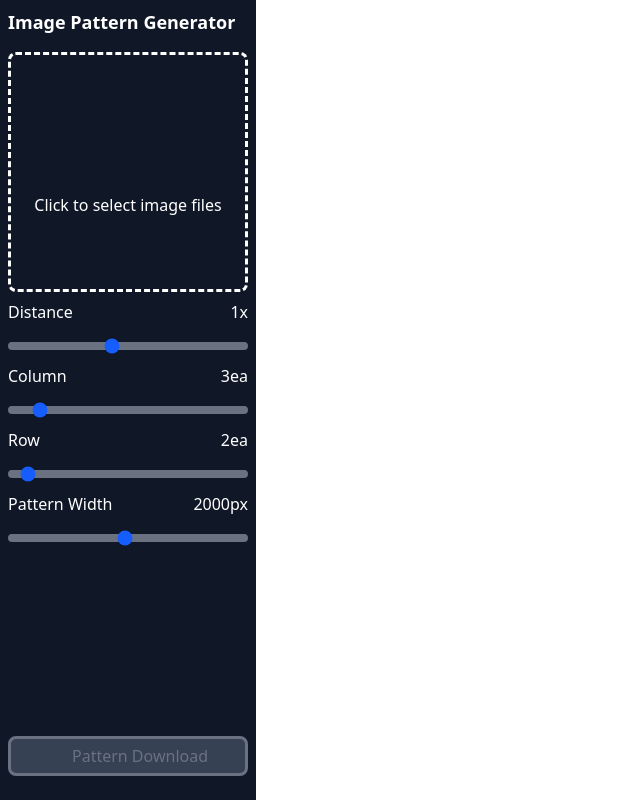
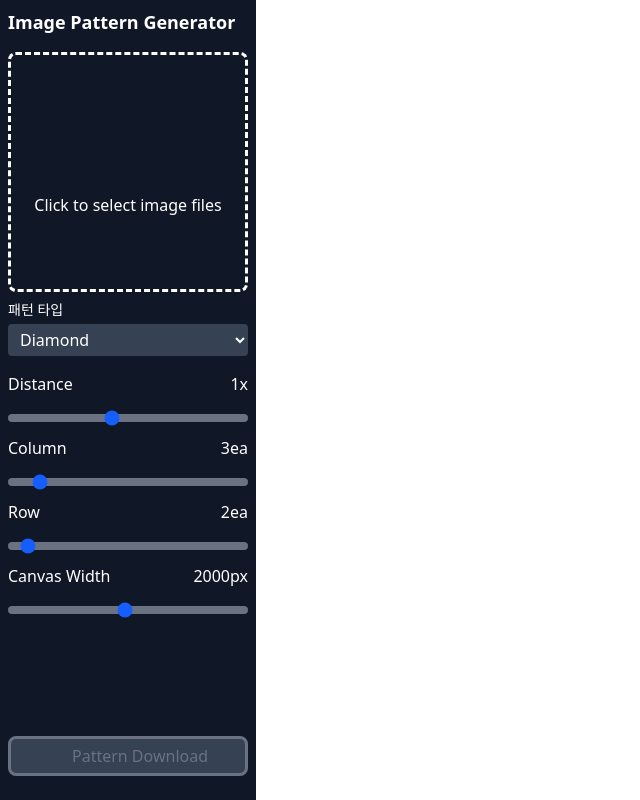
Before and after one commit to 2jiho/PatternGenerator, a SvelteKit app: page / in a window 1280 px wide. Shown: the whole page, without its empty margins (0-640 px from the left). Built offline with nearby package versions, Linux system fonts and the light colour scheme; some icons are missing.

Commit message:
feat: 패턴 종류 선택기 구현

```diff
--- a/src/lib/patternGenerator/diamond.ts
+++ b/src/lib/patternGenerator/diamond.ts
@@ -1,11 +1,20 @@
-async function diamondPatternGenerator(
-  source: ImageBitmap | undefined,
-  distance: number,
-  col: number,
-  row: number,
-  canvasWidth: number,
-): Promise<ImageBitmap | undefined> {
-  if (!source) return;
+import { PatternGenerator } from "$lib/patternGenerator";
+
+export class DiamondPatternGenerator extends PatternGenerator {
+  constructor() {
+    super([
+      { id: "distance", label: "Distance", min: -0.5, max: 3, step: 0.1, unit: "x", default: 1 },
+      { id: "col", label: "Column", min: 1, max: 20, step: 1, unit: "ea", default: 3 },
+      { id: "row", label: "Row", min: 1, max: 20, step: 1, unit: "ea", default: 2 },
+    ]);
+  }
+  async generate(source: ImageBitmap, paramValues: {}): Promise<ImageBitmap> {
+    const { distance, col, row, canvasWidth } = paramValues as {
+      distance: number;
+      col: number;
+      row: number;
+      canvasWidth: number;
+    };
     // 이미지 크기 및 캔버스 설정
     const { width: imgWidth, height: imgHeight } = source;
     const canvasHeight = ((imgHeight / imgWidth) * canvasWidth * row) / col;
@@ -38,7 +47,6 @@ async function diamondPatternGenerator(
 
       // 캔버스 범위 검사: yPosition 값에 따라 전체 행을 건너뛸 수 있음
       if (yPosition + scaledHeight < 0 || yPosition > canvasHeight) continue;
-
       for (let colIndex = 0; colIndex <= (isEvenRow ? col - 1 : col); colIndex++) {
         const xPosition = startX + colIndex * offsetX;
         if (xPosition + scaledWidth < 0 || xPosition > canvasWidth) continue;
@@ -47,5 +55,4 @@ async function diamondPatternGenerator(
     }
     return createImageBitmap(offscreenCanvas);
   }
-
-export default diamondPatternGenerator;
+}
--- /dev/null
+++ b/src/lib/patternGenerator/index.ts
@@ -0,0 +1,19 @@
+export interface ParamConfig {
+  id: string;
+  label: string;
+  min: number;
+  max: number;
+  step: number;
+  unit: string;
+  default: number;
+}
+
+export abstract class PatternGenerator {
+  readonly params: ParamConfig[];
+
+  constructor(params: ParamConfig[]) {
+    this.params = params;
+  }
+
+  abstract generate(image: ImageBitmap, paramValues: {}): Promise<ImageBitmap>;
+}
--- a/src/routes/+page.svelte
+++ b/src/routes/+page.svelte
@@ -1,19 +1,36 @@
 <script lang="ts">
+  import { onMount } from "svelte";
   import { ImageSolid } from "svelte-awesome-icons";
 
   import Slider from "$lib/components/Slider.svelte";
   import ImageSelector from "$lib/components/ImageSelector.svelte";
   import DownloadButton from "$lib/components/DownloadButton.svelte";
-  import patternGenerator from "$lib/patternGenerator/diamond";
+  import { DiamondPatternGenerator } from "$lib/patternGenerator/diamond";
 
-  let distance = 1;
-  let col = 3;
-  let row = 2;
-  let patternWidth = 2000;
+  const patternGenerators = { diamond: new DiamondPatternGenerator() };
 
   let imageBitmap: ImageBitmap;
   let patternImageBitmap: ImageBitmap | undefined;
   let patternCanvas: HTMLCanvasElement;
+
+  type PatternKey = keyof typeof patternGenerators;
+  let selectedPatternKey: PatternKey;
+  let selectedGenerator: (typeof patternGenerators)[PatternKey];
+  let patternParams: (typeof patternGenerators)[PatternKey]["params"];
+  $: if (selectedPatternKey) {
+    selectedGenerator = patternGenerators[selectedPatternKey];
+    patternParams = selectedGenerator.params;
+    patternParams.forEach((param) => {
+      paramValues[param.id] = param.default;
+    });
+    paramValues["canvasWidth"] = 2000;
+  }
+
+  let paramValues: Record<string, number> = {};
+
+  onMount(() => {
+    selectedPatternKey = "diamond";
+  });
 
   $: if (patternCanvas && patternImageBitmap) {
     patternCanvas.width = patternImageBitmap.width;
@@ -26,9 +43,18 @@
 
   $: {
     (async () => {
-      patternImageBitmap = await patternGenerator(imageBitmap, distance, col, row, patternWidth);
+      if (imageBitmap && selectedGenerator) {
+        patternImageBitmap = await selectedGenerator.generate(imageBitmap, paramValues);
+      } else {
+        patternImageBitmap = undefined;
+      }
     })();
   }
+
+  let fileName: string;
+  $: fileName = `${selectedPatternKey}-pattern(${Object.entries(paramValues)
+    .map(([key, value]) => `${key}-${value}`)
+    .join(",")}).png`;
 </script>
 
 <main class="flex flex-col md:flex-row">
@@ -37,20 +63,31 @@
     <div class="line-clamp-1 p-2 text-lg font-bold">Image Pattern Generator</div>
     <div class="flex flex-col gap-2 p-2">
       <ImageSelector bind:imageBitmap />
-      <Slider bind:value={distance} min="-0.5" max="3" step="0.1" unit="x" label="Distance" />
-      <Slider bind:value={col} min="1" max="20" unit="ea" label="Column" />
-      <Slider bind:value={row} min="1" max="20" unit="ea" label="Row" />
-      <Slider bind:value={patternWidth} min="100" unit="px" max="4000" step="100" label="Pattern Width" />
+      <!-- 패턴 선택기 -->
+      <div class="mb-2">
+        <label for="pattern-select" class="mb-1 block text-sm">패턴 타입</label>
+        <select id="pattern-select" class="w-full rounded bg-gray-700 px-2 py-1 text-white" bind:value={selectedPatternKey}>
+          {#each Object.keys(patternGenerators) as patternKey}
+            <option value={patternKey}>
+              {patternKey.charAt(0).toUpperCase() + patternKey.slice(1)}
+            </option>
+          {/each}
+        </select>
+      </div>
+      <!-- 동적 슬라이더 생성 -->
+      {#each patternParams as param (param.id)}
+        <Slider bind:value={paramValues[param.id]} min={param.min} max={param.max} step={param.step} unit={param.unit} label={param.label} />
+      {/each}
+      <Slider bind:value={paramValues["canvasWidth"]} min="100" max="4000" step="100" unit="px" label="Canvas Width" />
     </div>
-
     <div class="flex flex-col p-2 md:absolute md:bottom-4 md:w-64">
-      <DownloadButton {patternImageBitmap} download={`pattern(${patternWidth}px_${col}x${row}).png`} />
+      <DownloadButton {patternImageBitmap} download={fileName} />
     </div>
   </div>
   <!-- 메뉴 끝 -->
   <!-- 본문 시작 -->
   <div class=" flex-1 md:h-screen">
-    <div class="flex aspect-square size-full items-center justify-center">
+    <div class="flex aspect-square size-full items-center justify-center md:aspect-auto">
       {#if patternImageBitmap}
         <canvas bind:this={patternCanvas} class="size-full object-contain"></canvas>
       {:else}
```
Lines whose indentation alone changed are shown as unchanged.
